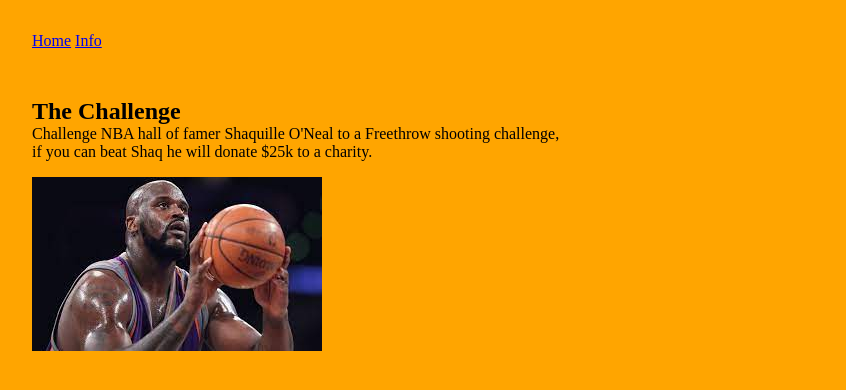
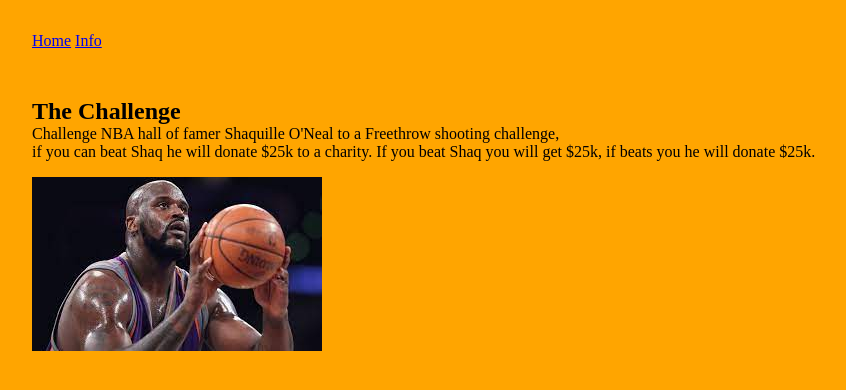
Before and after one commit to mverma45/basketball, a plain HTML site: page index.html in a window 1280 px wide. Shown: the whole page, without its empty margins (0-846 px from the left). Drawn offline with Linux system fonts and the light colour scheme.

Commit message:
First commit

```diff
--- a/index.html
+++ b/index.html
@@ -17,7 +17,8 @@
         <section class="theChallenge">
             <h1>The Challenge</h1>
             <p>Challenge NBA hall of famer Shaquille O'Neal to a Freethrow shooting challenge, <br>
-            if you can beat Shaq he will donate $25k to a charity.</p>
+            if you can beat Shaq he will donate $25k to a charity.  If you beat Shaq you will get $25k, if
+            beats you he will donate $25k.</p>
             <img src="./imgs/shaqFreethrow.jpeg" alt="Shaq">
         </section>
     </main>
```
